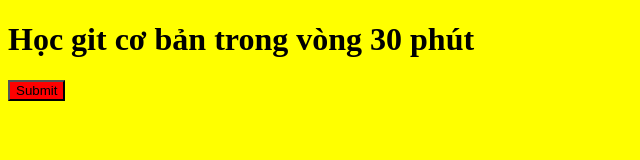
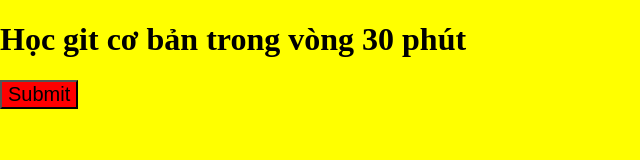
Before and after one commit to long14xtnd/learn-git2, a plain HTML site: page index.html in a window 1280 px wide. Shown: the whole page, without its empty margins (0-640 px from the left). Drawn offline with Linux system fonts and the light colour scheme.

Commit message:
create new branch and update file index.css

```diff
--- a/index.css
+++ b/index.css
@@ -1,6 +1,9 @@
 body{
     background-color: yellow;
+    padding: 0;
+    margin: 0;
 }
 button{
     background-color: red;
+    font-size: 20px;
 }
```
